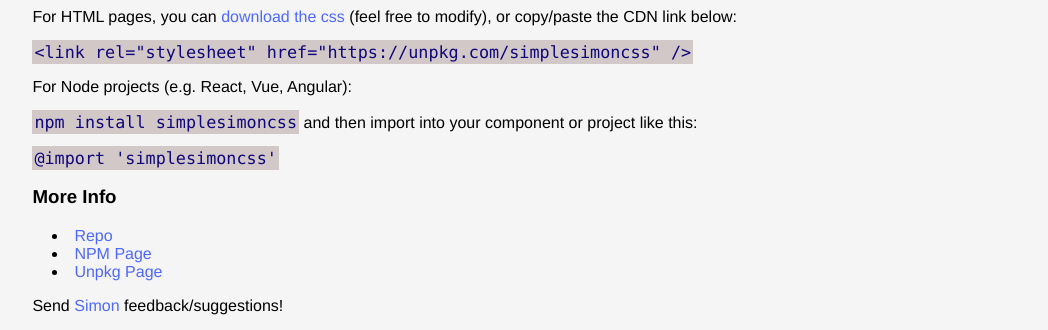
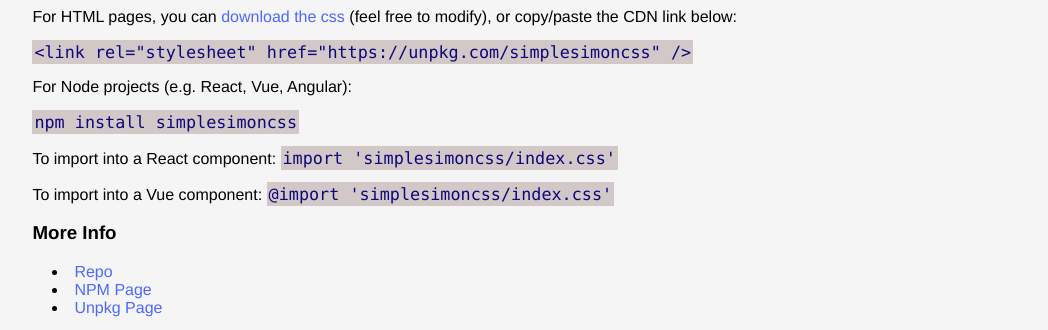
Before and after one commit to simonhlee97/simplesimoncss, a website: page index.html in a window 1280 px wide. Shown: the part 470-800 px from the top of the page, without its empty margins (70-1118 px from the left). Drawn offline with Linux system fonts and the light colour scheme.

Commit message:
bump up v0.2.5

```diff
--- a/index.html
+++ b/index.html
@@ -23,14 +23,17 @@
             <p>
                 <code>&lt;link rel="stylesheet" href="https://unpkg.com/simplesimoncss" /&gt;</code>
             </p>
+
             <p>For Node projects (e.g. React, Vue, Angular):</p>
-            <p><code>npm install simplesimoncss</code> and then import into your component or project like this:</p>
-            <p><code>@import 'simplesimoncss'</code></p>
+            <p><code>npm install simplesimoncss</code></p>
+            <p>To import into a React component: <code>import 'simplesimoncss/index.css'</code></p>
+            <p>To import into a Vue component: <code>@import 'simplesimoncss/index.css'</code></p>
+
             <h3>More Info</h3>
 
             <li><a href="https://github.com/simonhlee97/simplesimoncss">Repo</a></li>
             <li><a href="https://www.npmjs.com/package/simplesimoncss">NPM Page</a></li>
-            <li><a href="https://unpkg.com/browse/simplesimoncss@0.2.4/" target="_blank">Unpkg Page</a></li>
+            <li><a href="https://unpkg.com/browse/simplesimoncss@0.2.5/" target="_blank">Unpkg Page</a></li>
             <p>Send <a href="mailto:simonhlee97@hotmail.com">Simon</a> feedback/suggestions!</p>
         </div>
 
```
Also changed, not shown: README.md.
